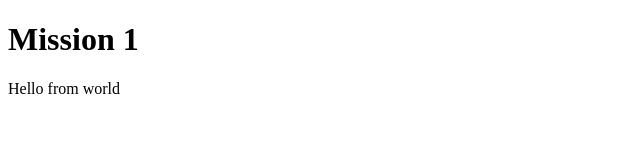
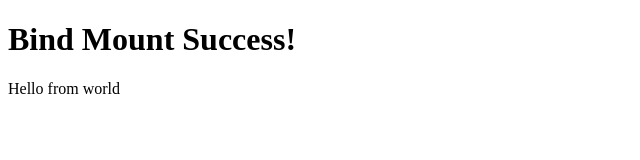
Before and after one commit to Gabie70/Misson-1, a plain HTML site: page app/index.html in a window 1280 px wide. Shown: the whole page, without its empty margins (0-640 px from the left). Drawn offline with Linux system fonts and the light colour scheme.

Commit message:
Add screenshots

```diff
--- a/app/index.html
+++ b/app/index.html
@@ -5,7 +5,7 @@
     <title>Mission 1</title>
 </head>
 <body>
-    <h1>Mission 1</h1>
+    <h1>Bind Mount Success!</h1>
     <p>Hello from world
 
     </p>
```
Also changed, not shown: Screenshots/10. Bind Mount 터미널.png (added), Screenshots/10. Bind Mount.png (added), Screenshots/11-1. Docker Volume 생성 및 데이터 .png (added), Screenshots/11-1. docker volume1.png (added), Screenshots/11-2. Docker Volume2.png (added), Screenshots/11-2. Volume 연결 및 데이터 생성.png (added), Screenshots/11-3. Docker Volume 영속성 확인.png (added), Screenshots/13. GitHub 및 VS Code 연동.png (added).
